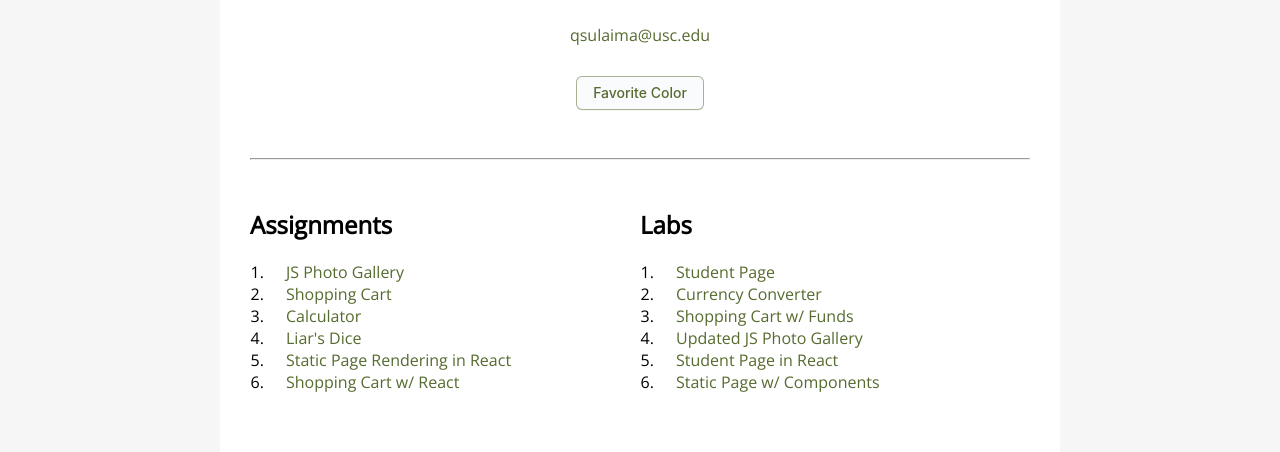
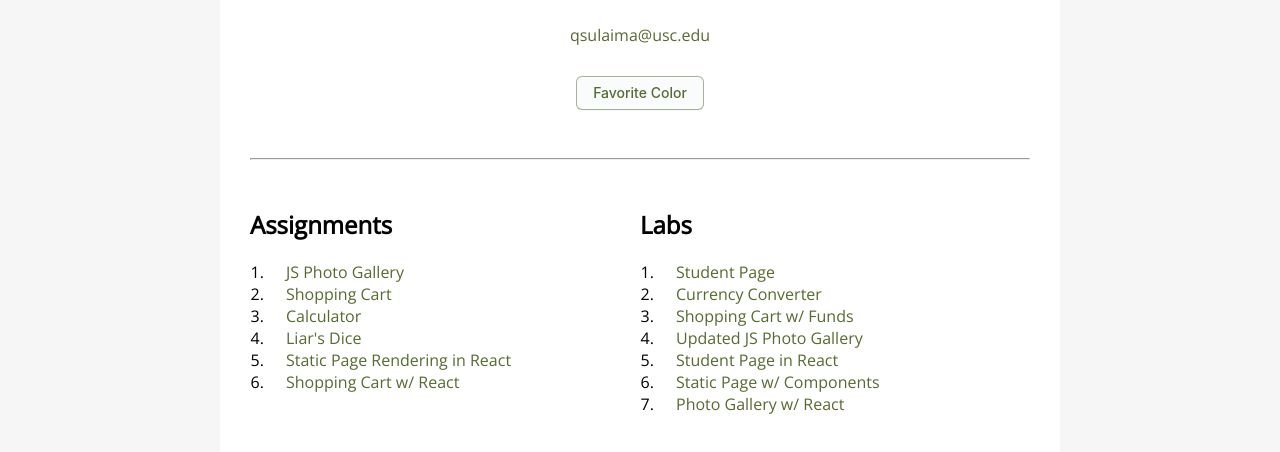
Before and after one commit to uscwebdev/itp301-submissions-qaisarsulaiman, a plain HTML site: page index.html in a window 1280 px wide. Shown: the part 156-608 px from the top of the page. Drawn offline with nearby package versions, Linux system fonts and the light colour scheme.

Commit message:
Update index.html

```diff
--- a/index.html
+++ b/index.html
@@ -159,6 +159,7 @@
                     <li><a href="lab04/index.html">Updated JS Photo Gallery</a></li>
                     <li><a href="https://stackblitz.com/edit/react-ez4un3?file=src%2Findex.css">Student Page in React</a></li>
                     <li><a href="https://stackblitz.com/edit/react-1g5uhd?file=src%2Findex.js">Static Page w/ Components</a></li>
+                    <li><a href="https://stackblitz.com/edit/react-gex3xf?file=src%2FButtons.js">Photo Gallery w/ React</a></li>
                 </ol>
             </div> <!-- End labs -->
             <div class="clear-float"></div>
```
